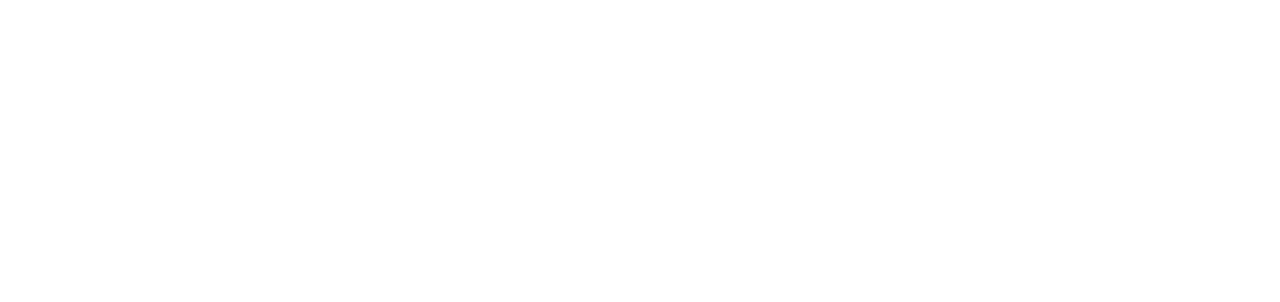
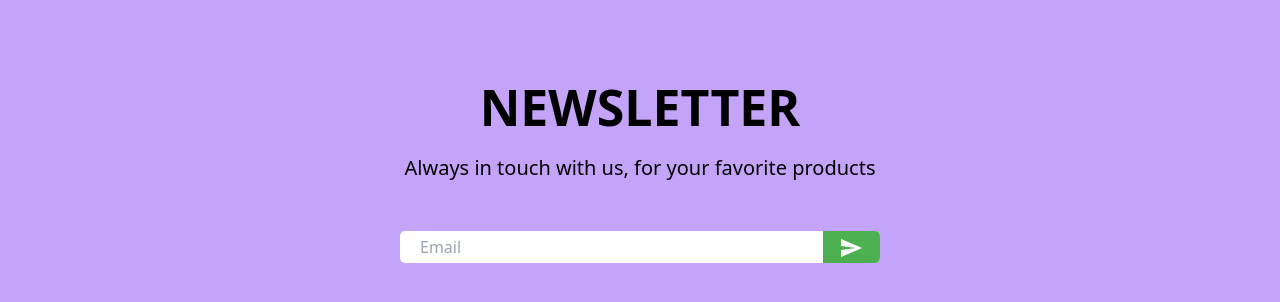
Before and after one commit to Masoud-M/ecommerce, a React (Vite) app: page / in a window 1280 px wide. Shown: the part 2679-2981 px from the top of the page. Before the commit the page ends 2671 px from the top, so only its background shows below. Built offline with nearby package versions, Linux system fonts and the light colour scheme.

Commit message:
added newsletter section

```diff
--- /dev/null
+++ b/src/components/Newsletter.jsx
@@ -0,0 +1,26 @@
+import { Send } from "@material-ui/icons";
+import React from "react";
+
+function Newsletter() {
+  return (
+    <div className="flex justify-center items-center h-[350px] w-full flex-col bg-[#c4a4f9]">
+      <h1 className="text-[50px] font-bold">NEWSLETTER</h1>
+      <h2 className="text-[20px] mt-2">
+        Always in touch with us, for your favorite products
+      </h2>
+
+      <div className="flex mt-[3rem] items-center justify-between min-w-[30rem] min-h-[2rem] bg-white border-[#cccccc] rounded-[5px] overflow-hidden">
+        <input
+          type="email"
+          placeholder="Email"
+          className="boder-none pl-[20px] flex-[7] outline-none"
+        />
+        <button className="bg-[#4caf50] flex-1 h-full">
+          <Send className="text-white" />
+        </button>
+      </div>
+    </div>
+  );
+}
+
+export default Newsletter;
--- a/src/pages/Home.jsx
+++ b/src/pages/Home.jsx
@@ -4,6 +4,7 @@
 import Slider from "../components/Slider";
 import Catagories from "../components/Catagories";
 import Products from "../components/Products";
+import Newsletter from "../components/Newsletter";
 
 function Home() {
   return (
@@ -13,6 +14,7 @@
       <Slider />
       <Catagories />
       <Products />
+      <Newsletter />
     </div>
   );
 }
```
